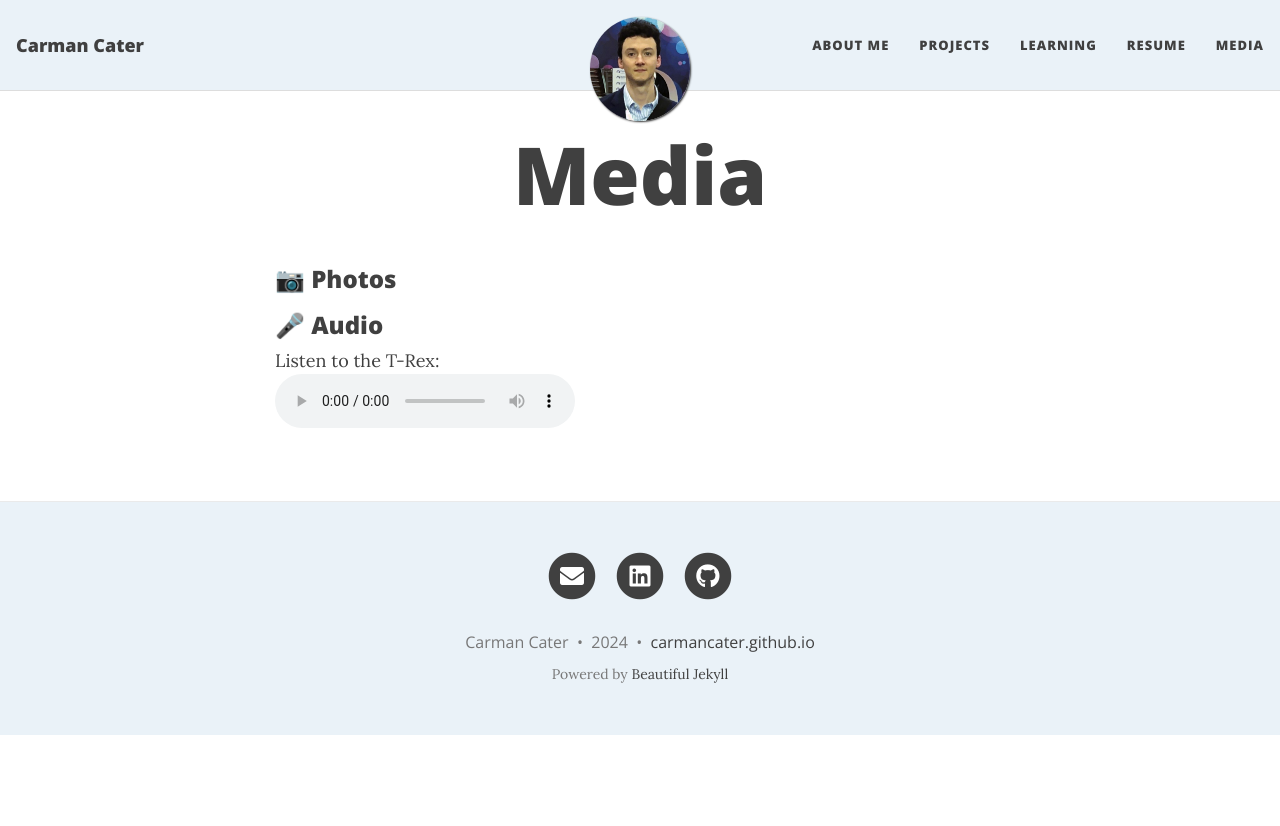
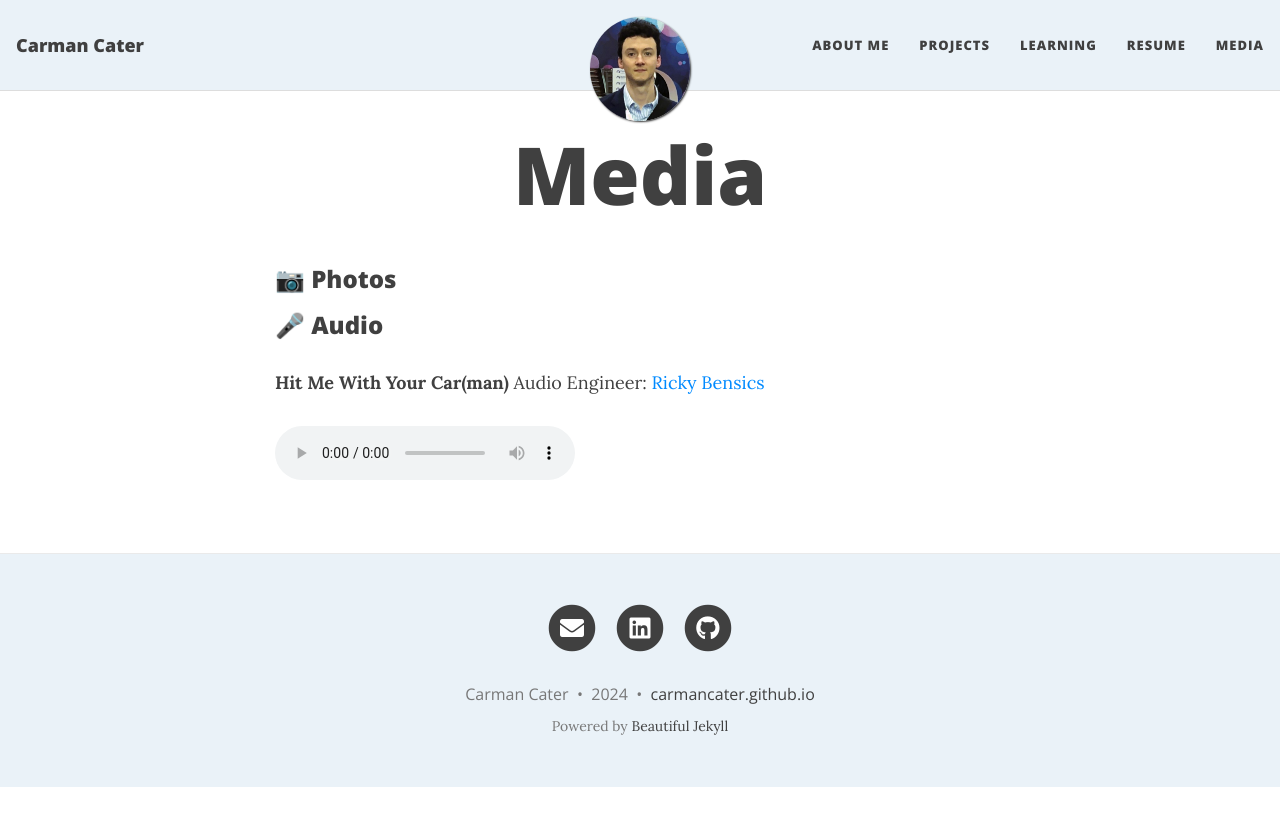
Before and after one commit to carmancater/carmancater.github.io, a Jekyll site: the page built from media.md, in a window 1280 px wide. Shown: the top 826 px of the page. Built offline with Jekyll 4.4.1, drawn with Linux system fonts in a browser that asks for light colours; nearby versions of some CDN libraries; emoji names are drawn with the system emoji font.

Commit message:
Update media.md

```diff
--- a/media.md
+++ b/media.md
@@ -8,7 +8,8 @@ share-title: Carman Cater - Media
 ### :camera: Photos
 
 ### :microphone: Audio
+**Hit Me With Your Car(man)**
+Audio Engineer: [Ricky Bensics](https://www.linkedin.com/in/rickybensics/){:target="_blank"}
 <figure>
-  <figcaption>Listen to the T-Rex:</figcaption>
   <audio controls src="/assets/audio/hit me with your carman.mp3"></audio>
 </figure>
```
